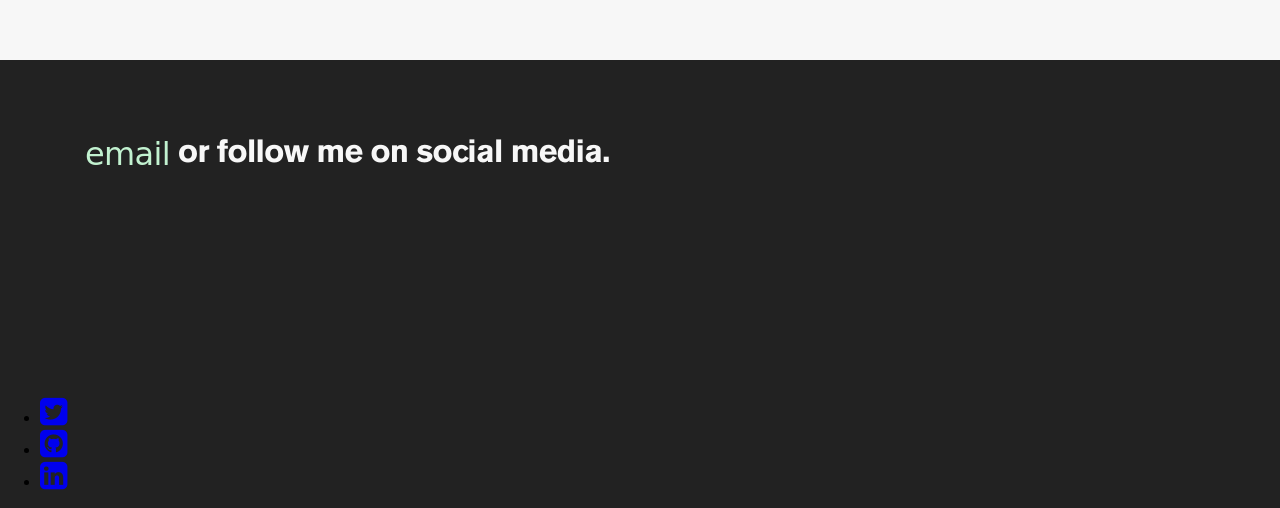
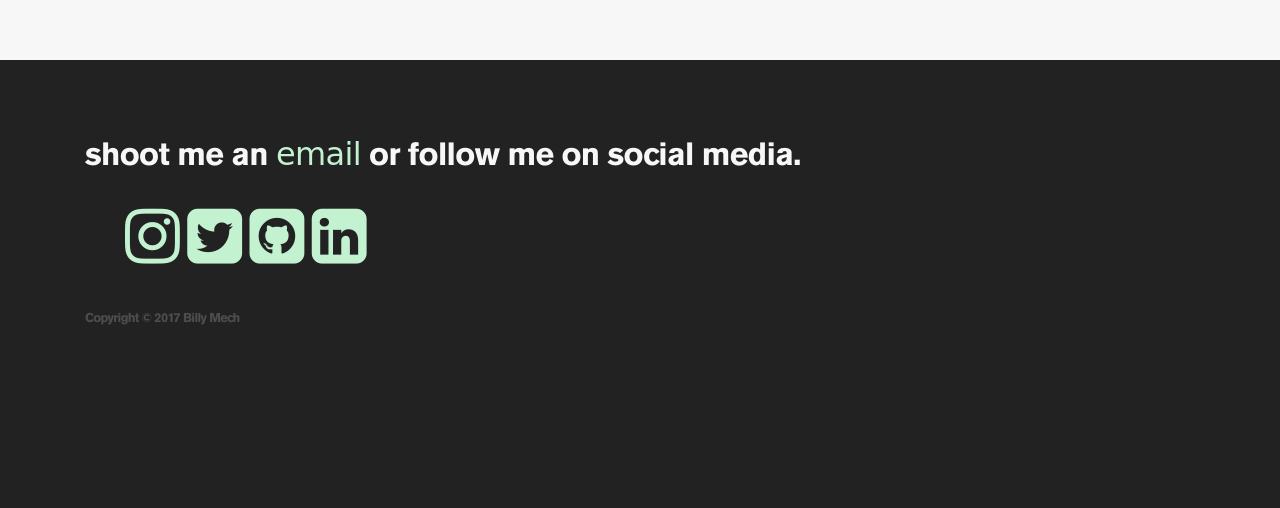
Before and after one commit to wmech16/Port, a website: page app/index.html in a window 1280 px wide. Shown: the part 2740-3248 px from the top of the page. After the commit the page ends 3120 px from the top, so only its background shows below. Drawn offline with nearby package versions, Linux system fonts and the light colour scheme; a web font is replaced by a local one.

Commit message:
finished contact

```diff
--- a/app/css/main.css
+++ b/app/css/main.css
@@ -14,6 +14,10 @@ body {
 	height: auto;
 	background-color: #222222;
 	-webkit-font-smoothing: antialiased;
+}
+
+ul {
+	list-style: none;
 }
 
 .section {
@@ -115,6 +119,16 @@ body {
 #contact a:hover {
 	text-decoration: underline line-through;
 }
+
+#social li {
+	display: inline-block;
+}
+
+.copyright {
+	font-size: .4em;
+	opacity: .2;
+}
+
 
 
 
--- a/app/index.html
+++ b/app/index.html
@@ -32,14 +32,16 @@
 		</div>
 
 		<div class="section" id="contact">
-			<span class="contact-title"
-			shoot me an&nbsp;<span><a href="mailto:williamtmech@gmail.com?Subject=Hello%20Billy!" target="_top">email</a></span>&nbsp;or follow me on social media.</div>
+			<span class="contact-title">
+			shoot me an&nbsp;<span><a href="mailto:williamtmech@gmail.com?Subject=Hello%20Billy!" target="_top">email</a></span>&nbsp;or follow me on social media.
 
 			 <ul id="social" class = 'right'>
+			 			<li class = 'insta'><a href="https://www.instagram.com/wmech/?hl=en" target="_blank"><i class = "fa fa-instagram fa-2x"></i></a></li>
             <li class = 'tweet'><a href="https://twitter.com/wtmech" target="_blank"><i class="fa fa-twitter-square fa-2x"></i></a></li>
             <li><a href="https://github.com/wmech16" target="_blank"><i class = "fa fa-github-square fa-2x"></i></a></li>
             <li class = 'linked'><a href="https://www.linkedin.com/in/williammech" target="_blank"><i class = "fa fa-linkedin-square fa-2x"></i></a></li>
         </ul>
+        <span class="copyright">Copyright © 2017 Billy Mech</span>
 		</div>
 		<script src="https://cdnjs.cloudflare.com/ajax/libs/jquery/3.2.1/jquery.min.js"></script>
 		<script src="https://cdnjs.cloudflare.com/ajax/libs/jqueryui/1.12.1/jquery-ui.min.js"></script>
```
